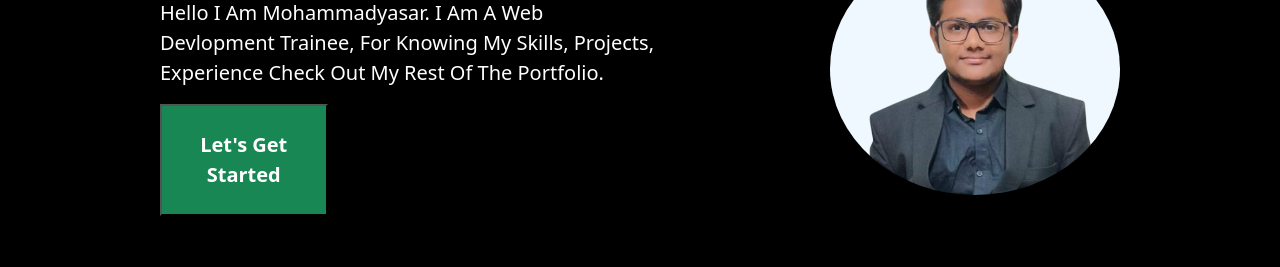
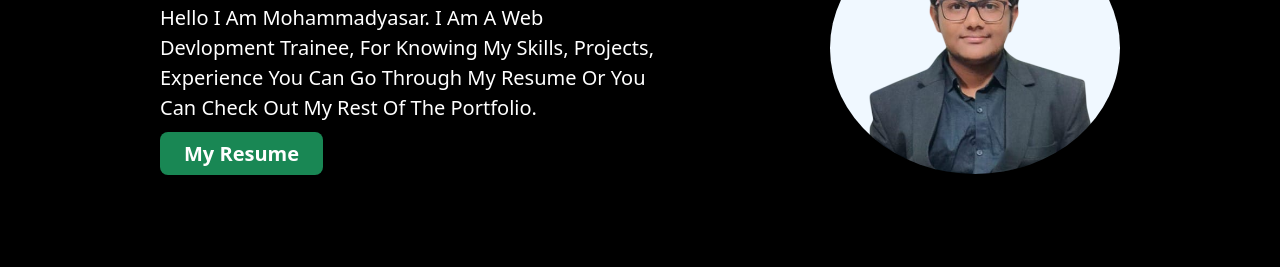
Before and after one commit to Mohammadyasar303/Portfolio, a plain HTML site: page index.html in a window 1280 px wide. Shown: the part 174-441 px from the top of the page. Drawn offline with nearby package versions, Linux system fonts and the light colour scheme.

Commit message:
Resume Added

```diff
--- a/index.html
+++ b/index.html
@@ -65,8 +65,8 @@
         <div id="h" class="text-capitalize w-75 d-flex align-items-center mt-5 mb-5 pb-5">
             <div class="text-white pt-5">
                 <p class="fs-1 fw-bolder">Mohammadyasar Mansuri.</p>
-                <p class="fs-5 lh-2 w-75 fw-lighter">Hello I Am Mohammadyasar. I Am a Web Devlopment Trainee, For knowing my skills, projects, experience check out my rest of the Portfolio.  </p>
-                <button class="py-4 w-25 m bg-success fs-5 text-white fw-bold">Let's Get Started</button>
+                <p class="fs-5 lh-2 w-75 fw-lighter">Hello I Am Mohammadyasar. I Am a Web Devlopment Trainee, For knowing my skills, projects, experience you can go through my Resume or you can check out my rest of the Portfolio.  </p>
+                <a href="https://resume-virid-kappa-66.vercel.app/" download="Yasar's Resume.pdf" target="_blank" class="text-decoration-none rounded-3 py-2 px-4 m bg-success fs-5 text-white fw-bold">My Resume</a>
             </div>
 
             <div class="text-white pt-5">
```
